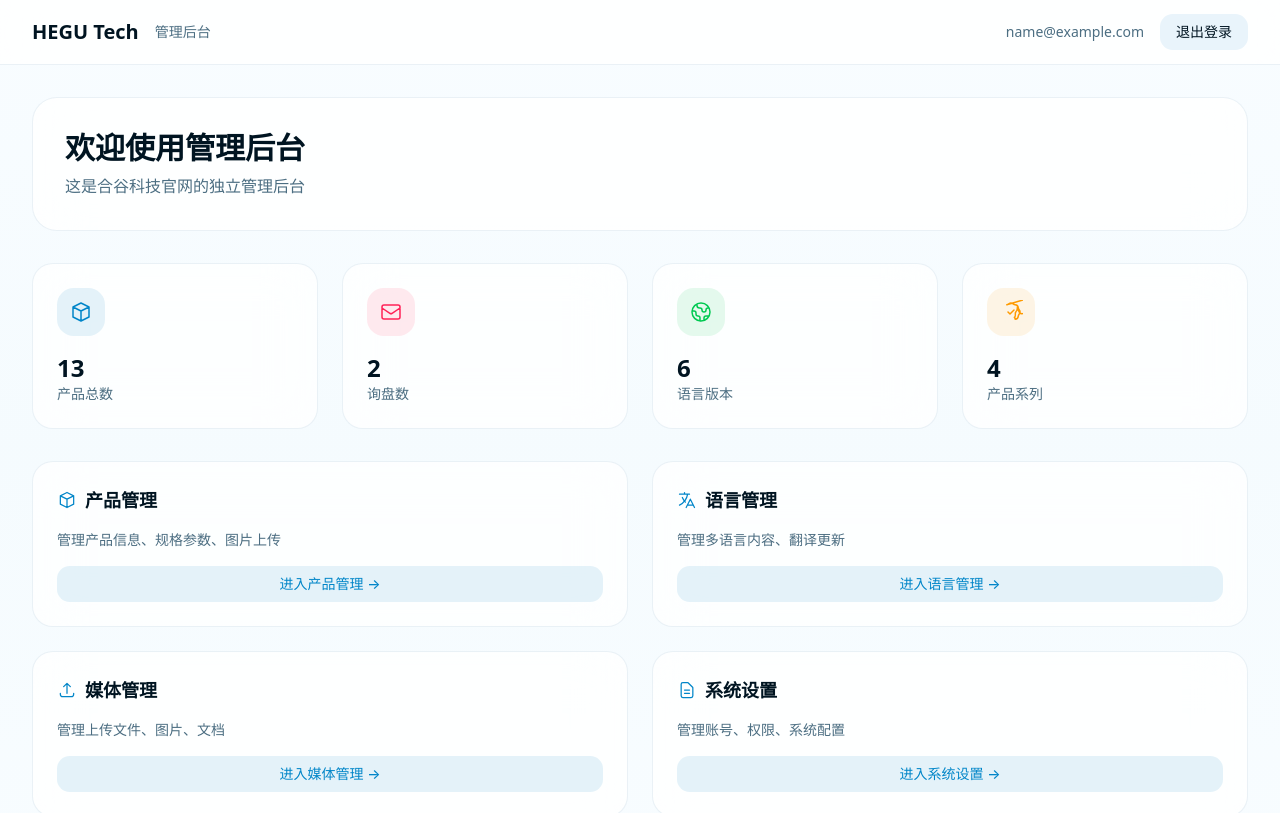
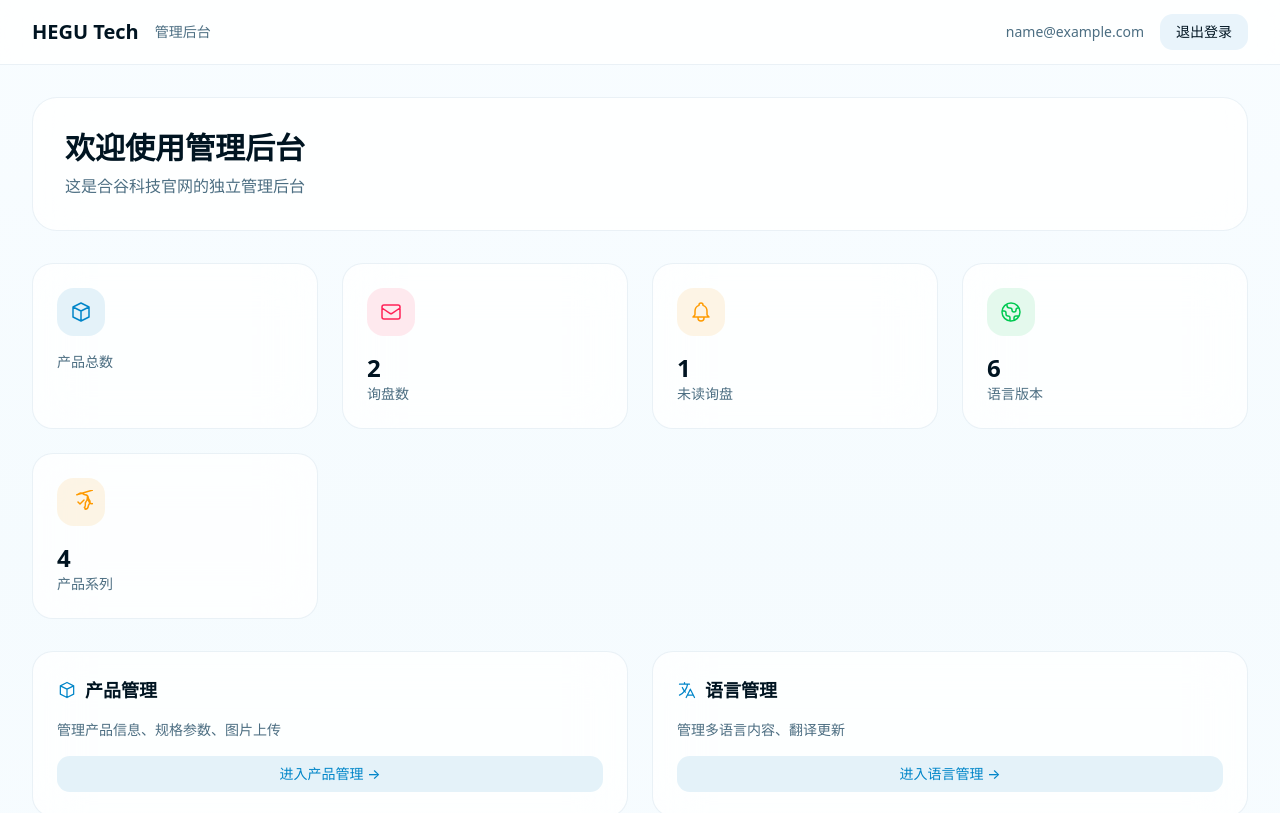
Before and after one commit to FRIDAY1611/hegu-technology-website, a Next.js app: page /admin/dashboard in a window 1280 px wide. Shown: the top 813 px of the page. Built offline with nearby package versions, Linux system fonts and the light colour scheme; sample sign-in values are in the browser's storage.

Commit message:
test: 完整功能测试与修复 - 仪表板动态统计、所有管理页面登录保护

```diff
--- a/src/app/admin/dashboard/page.tsx
+++ b/src/app/admin/dashboard/page.tsx
@@ -3,11 +3,28 @@
 import { useEffect, useState } from 'react';
 import { useRouter } from 'next/navigation';
 import Link from 'next/link';
+import { getProducts, getInquiries, getSettings } from '@/lib/admin-data';
 
 const AdminDashboard = () => {
   const [isLoggedIn, setIsLoggedIn] = useState(false);
   const [adminEmail, setAdminEmail] = useState('');
+  const [stats, setStats] = useState({
+    productCount: 0,
+    inquiryCount: 0,
+    unreadInquiryCount: 0
+  });
   const router = useRouter();
+
+  const loadStats = () => {
+    const products = getProducts();
+    const inquiries = getInquiries();
+
+    setStats({
+      productCount: products.length,
+      inquiryCount: inquiries.length,
+      unreadInquiryCount: inquiries.filter(i => i.status === 'unread').length
+    });
+  };
 
   useEffect(() => {
     // 检查登录状态
@@ -19,8 +36,23 @@ const AdminDashboard = () => {
     } else {
       setIsLoggedIn(true);
       setAdminEmail(email);
+      loadStats();
     }
   }, [router]);
+
+  useEffect(() => {
+    const handleDataUpdated = () => {
+      loadStats();
+    };
+
+    window.addEventListener('productsUpdated', handleDataUpdated);
+    window.addEventListener('inquiriesUpdated', handleDataUpdated);
+
+    return () => {
+      window.removeEventListener('productsUpdated', handleDataUpdated);
+      window.removeEventListener('inquiriesUpdated', handleDataUpdated);
+    };
+  }, []);
 
   const handleLogout = () => {
     localStorage.removeItem('isAdminLoggedIn');
@@ -82,7 +114,7 @@ const AdminDashboard = () => {
                 </svg>
               </div>
             </div>
-            <h3 className="text-2xl font-bold text-foreground">13</h3>
+            <h3 className="text-2xl font-bold text-foreground">{stats.productCount}</h3>
             <p className="text-sm text-muted-foreground">产品总数</p>
           </div>
 
@@ -94,8 +126,20 @@ const AdminDashboard = () => {
                 </svg>
               </div>
             </div>
-            <h3 className="text-2xl font-bold text-foreground">2</h3>
+            <h3 className="text-2xl font-bold text-foreground">{stats.inquiryCount}</h3>
             <p className="text-sm text-muted-foreground">询盘数</p>
+          </Link>
+
+          <Link href="/admin/inquiries" className="bg-card/80 backdrop-blur-xl border border-border/50 rounded-2xl p-6 hover:shadow-lg transition-all block">
+            <div className="flex items-center justify-between mb-4">
+              <div className="w-12 h-12 bg-amber-500/10 rounded-xl flex items-center justify-center">
+                <svg className="w-6 h-6 text-amber-500" fill="none" viewBox="0 0 24 24" stroke="currentColor">
+                  <path strokeLinecap="round" strokeLinejoin="round" strokeWidth={1.5} d="M15 17h5l-1.405-1.405A2.032 2.032 0 0118 14.158V11a6.002 6.002 0 00-4-5.659V5a2 2 0 10-4 0v.341C7.67 6.165 6 8.388 6 11v3.159c0 .538-.214 1.055-.595 1.436L4 17h5m6 0v1a3 3 0 11-6 0v-1m6 0H9" />
+                </svg>
+              </div>
+            </div>
+            <h3 className="text-2xl font-bold text-foreground">{stats.unreadInquiryCount}</h3>
+            <p className="text-sm text-muted-foreground">未读询盘</p>
           </Link>
 
           <div className="bg-card/80 backdrop-blur-xl border border-border/50 rounded-2xl p-6 hover:shadow-lg transition-all">
```
